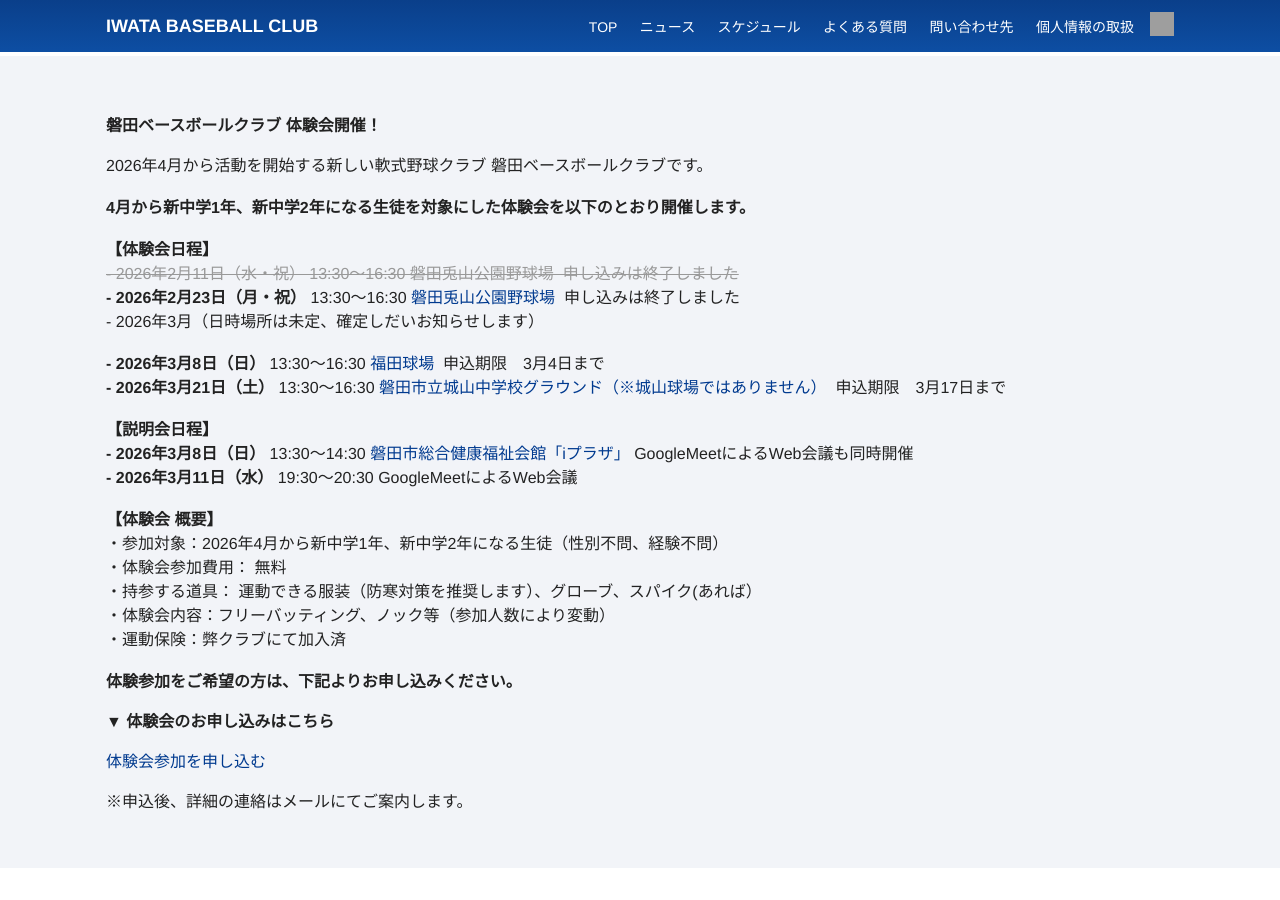
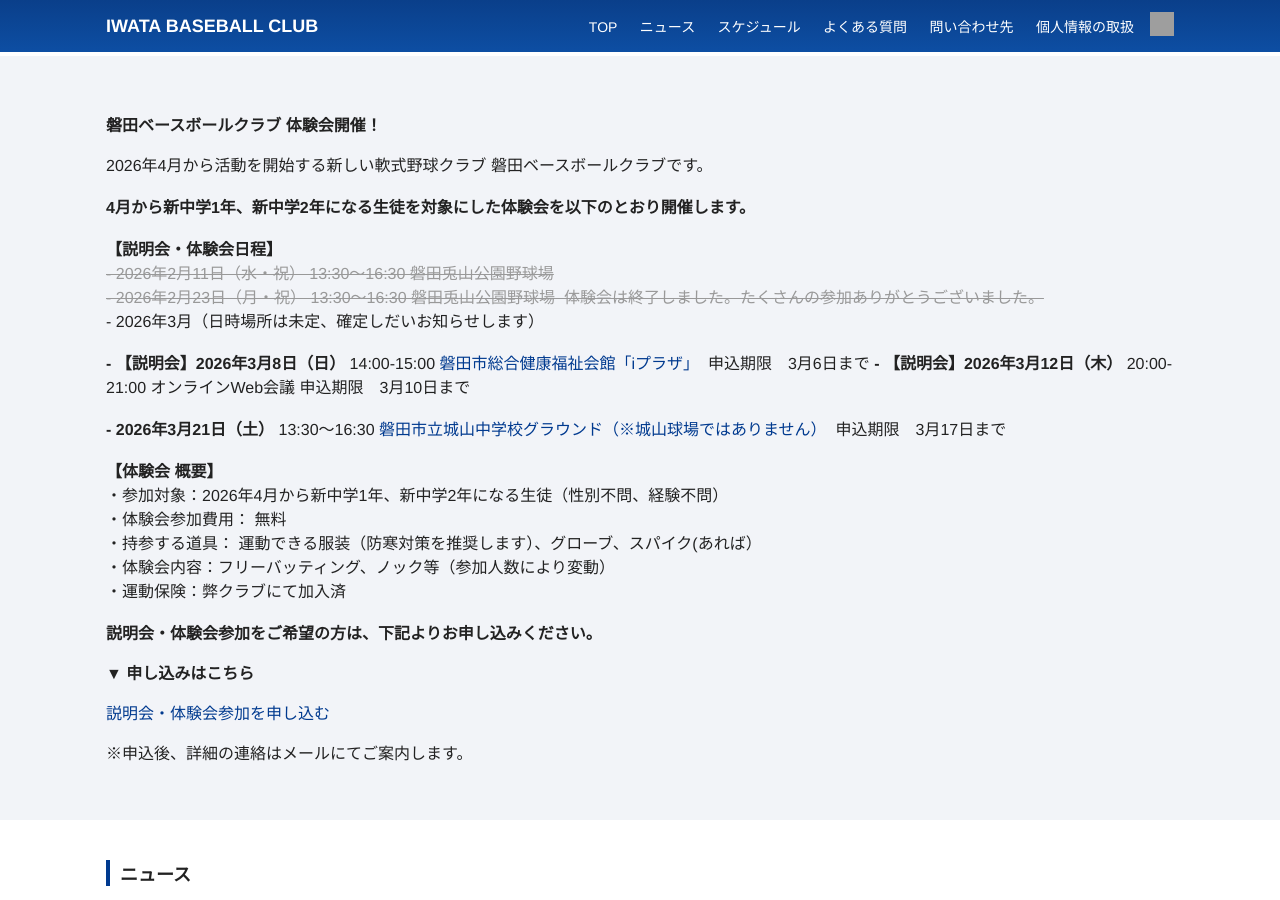
Before and after one commit to moutineigo/baseball, a Jekyll site: the page built from index.md, in a window 1280 px wide and 900 px high. Built offline with Jekyll 4.4.1, drawn with Linux system fonts in a browser that asks for light colours; grey boxes are pictures that could not be loaded.

Commit message:
Update home.html

```diff
--- a/_layouts/home.html
+++ b/_layouts/home.html
@@ -11,30 +11,29 @@ layout: default
 
   <strong>4月から新中学1年、新中学2年になる生徒を対象にした体験会を以下のとおり開催します。</strong><br><br>
 
-  <strong>【体験会日程】</strong><br>
+  <strong>【説明会・体験会日程】</strong><br>
   <span class="closed">
    <span class="strike">
-     - 2026年2月11日（水・祝） 13:30〜16:30 磐田兎山公園野球場&nbsp;&nbsp;申し込みは終了しました
+     - 2026年2月11日（水・祝） 13:30〜16:30 磐田兎山公園野球場
    </span>
   </span><br>
 
-  <strong> - 2026年2月23日（月・祝）</strong> 13:30〜16:30
-  <a href="https://maps.app.goo.gl/WUMTo3SxXWWpeedWA"
-   target="_blank"
-   rel="noopener">
-   磐田兎山公園野球場
-   </a>
-   &nbsp;申し込みは終了しました<br>
+  <span class="closed">
+   <span class="strike">
+     - 2026年2月23日（月・祝） 13:30〜16:30 磐田兎山公園野球場&nbsp;&nbsp;体験会は終了しました。たくさんの参加ありがとうございました。
+   </span>
+  </span><br>
 
    - 2026年3月（日時場所は未定、確定しだいお知らせします）<br><br>
 
-  <strong> - 2026年3月8日（日）</strong> 13:30〜16:30
-  <a href="https://maps.app.goo.gl/HYzkZg68Qema2gURA"
+  <strong> - 【説明会】2026年3月8日（日）</strong> 14:00-15:00
+  <a href="https://maps.app.goo.gl/5rSWDvwzP6dJcosk8"
    target="_blank"
    rel="noopener">
-   福田球場
-   </a>
-   &nbsp;申込期限　3月4日まで<br>
+   磐田市総合健康福祉会館「iプラザ」
+   </a>&nbsp;申込期限　3月6日まで
+
+  <strong> - 【説明会】2026年3月12日（木）</strong> 20:00-21:00 オンラインWeb会議&nbsp;申込期限　3月10日まで<br><br>
 
   <strong> - 2026年3月21日（土）</strong> 13:30〜16:30
   <a href="https://maps.app.goo.gl/nu74oAHkHiKY7GsV6"
@@ -44,16 +43,7 @@ layout: default
    </a>
    &nbsp;申込期限　3月17日まで<br><br>
 
-  <strong>【説明会日程】</strong><br>
 
-  <strong> - 2026年3月8日（日）</strong> 13:30〜14:30
-  <a href="https://maps.app.goo.gl/5rSWDvwzP6dJcosk8"
-   target="_blank"
-   rel="noopener">
-   磐田市総合健康福祉会館「iプラザ」
-   </a>GoogleMeetによるWeb会議も同時開催<br>
-
-  <strong> - 2026年3月11日（水）</strong> 19:30〜20:30 GoogleMeetによるWeb会議<br><br>
 
   <strong>【体験会 概要】</strong><br>
 ・参加対象：2026年4月から新中学1年、新中学2年になる生徒（性別不問、経験不問）<br>
@@ -63,17 +53,17 @@ layout: default
 ・運動保険：弊クラブにて加入済<br><br>
 
 
-  <strong>体験参加をご希望の方は、下記よりお申し込みください。</strong>
+  <strong>説明会・体験会参加をご希望の方は、下記よりお申し込みください。</strong>
 </p>
 
 
-<p><strong>▼ 体験会のお申し込みはこちら</strong></p>
+<p><strong>▼ 申し込みはこちら</strong></p>
     <a
-      href="https://docs.google.com/forms/d/e/1FAIpQLSe39x6h4V4NGFFtJUc3staRg7hlpd5DWYGUZ5baGTrFM5UzWA/viewform?usp=sharing&ouid=104031503449052474976"
+      href="https://docs.google.com/forms/d/e/1FAIpQLSdAJqgMLar8e6Xy0wNiW-hUctR_6Q2kgeTILU34IcWHQSbwHw/viewform?usp=dialog"
       class="btn btn-primary"
       target="_blank"
       rel="noopener">
-      体験会参加を申し込む
+      説明会・体験会参加を申し込む
     </a>
     <p class="hero-note">
       ※申込後、詳細の連絡はメールにてご案内します。<br>
```
